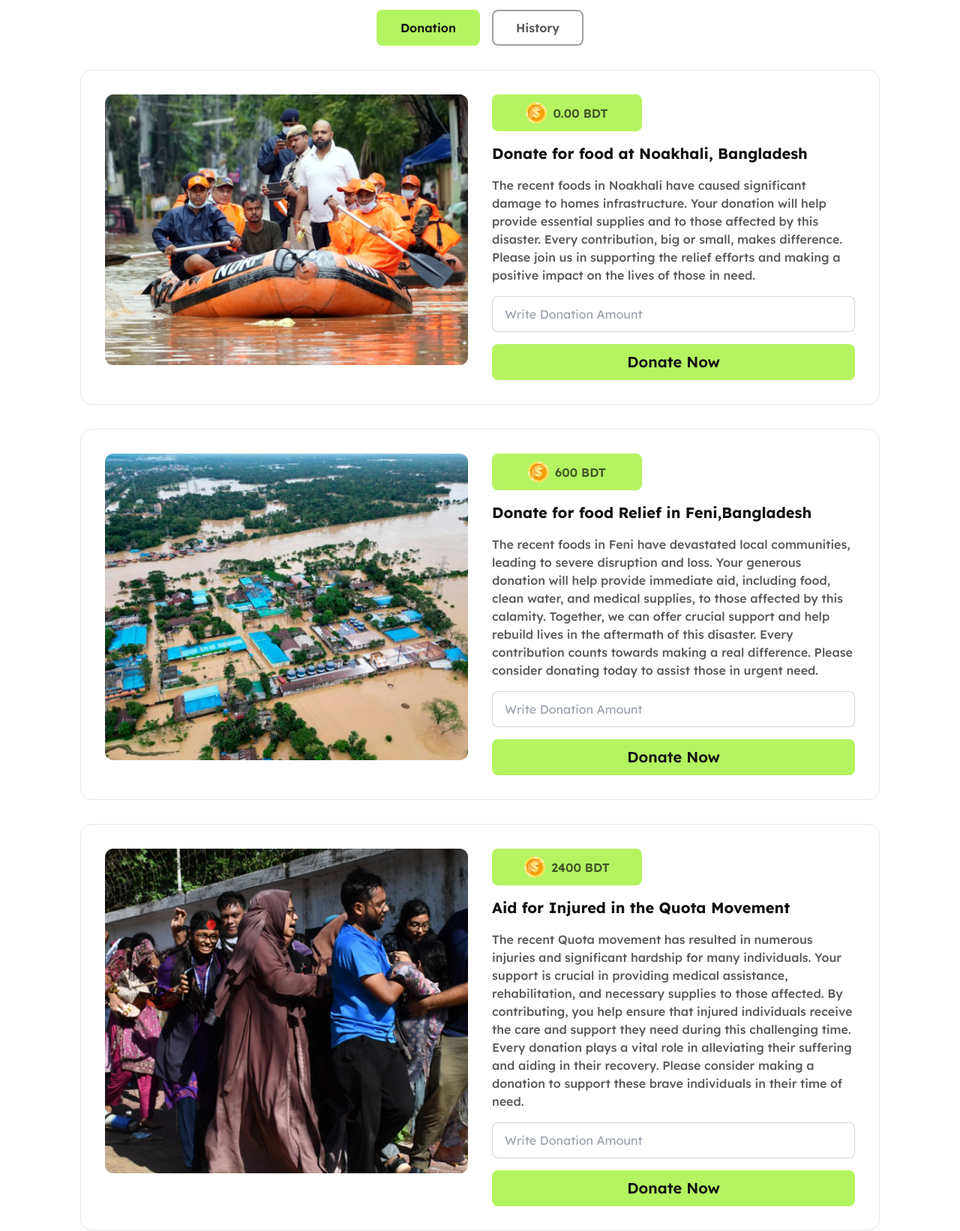
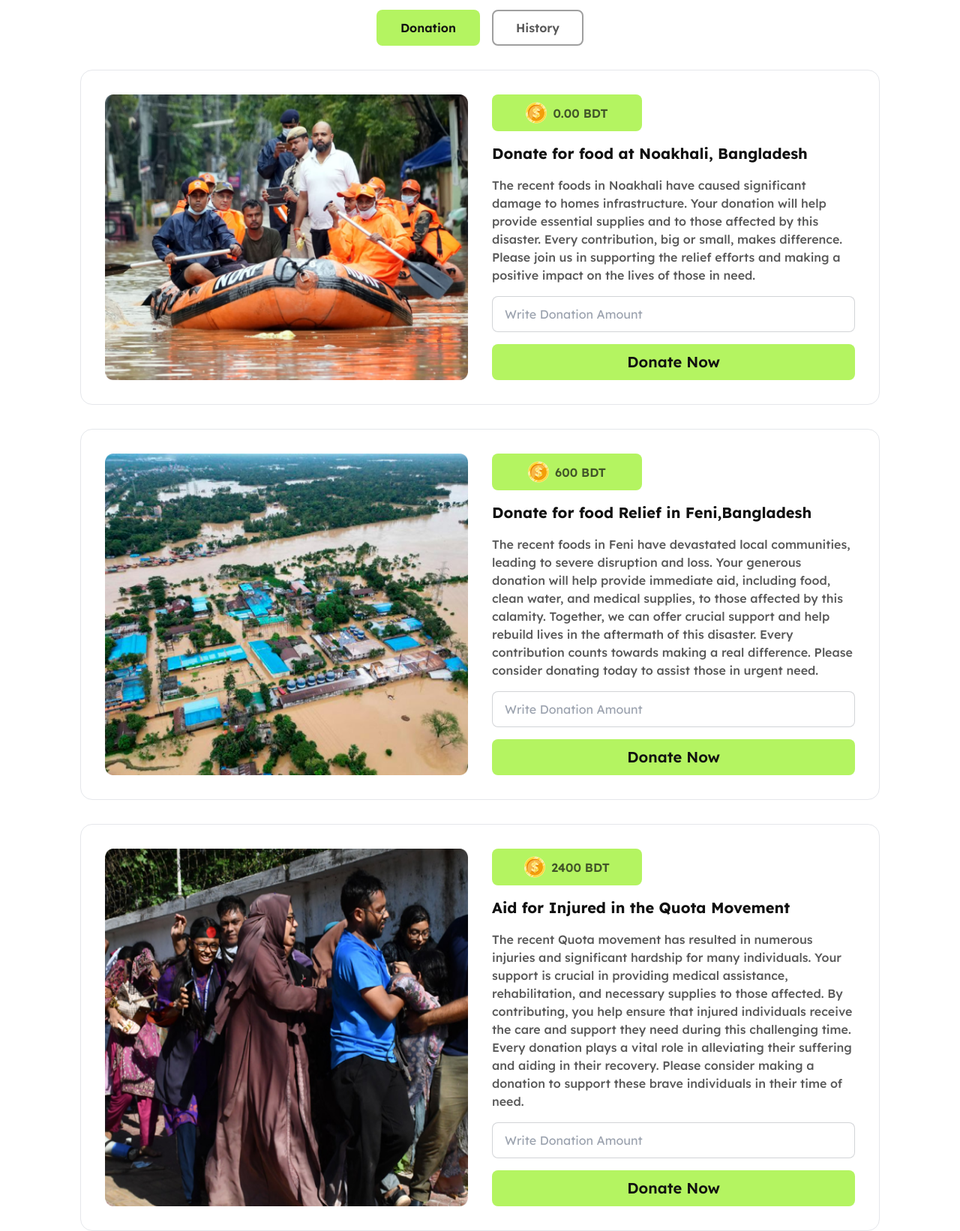
Before and after one commit to tariqul420/ASSIGNMENT-05, a website: page index.html in a window 1280 px wide. Shown: the part 140-1782 px from the top of the page at 75% size. Drawn offline with nearby package versions, Linux system fonts and the light colour scheme; files that its build step writes are made by us from their sources.

Commit message:
assignment 5

```diff
--- a/index.html
+++ b/index.html
@@ -49,7 +49,7 @@
       <!-- done section no 1 -->
       <section class="flex flex-col lg:flex-row gap-8 p-4 md:p-8 border border-solid border-[rgba(17, 17, 17, 0.1)] w-11/12 m-auto rounded-2xl mt-8 lg:w-10/12">
         <div class="flex-1">
-          <img class="w-full" src="assets/noakhali.png" />
+          <img class="w-full h-full" src="assets/noakhali.png" />
         </div>
         <div class="flex-1 flex flex-col justify-between space-y-4">
           <div class="w-[200px] justify-center flex gap-2 items-center bg-primary p-[10px_16px_10px_16px] rounded-lg text-dark-02 font-semibold bg-button">
@@ -69,7 +69,7 @@
       <!-- done section no 2 -->
       <section class="flex flex-col lg:flex-row gap-8 p-4 md:p-8 border border-solid border-[rgba(17, 17, 17, 0.1)] w-11/12 m-auto rounded-2xl mt-8 lg:w-10/12">
         <div class="flex-1">
-          <img class="w-full" src="assets/feni.png" />
+          <img class="w-full h-full" src="assets/feni.png" />
         </div>
         <div class="flex-1 flex flex-col justify-between space-y-4">
           <div class="w-[200px] justify-center flex gap-2 items-center bg-primary p-[10px_16px_10px_16px] rounded-lg text-dark-02 font-semibold bg-button">
@@ -90,7 +90,7 @@
       <!-- done section no 3 -->
       <section class="flex flex-col lg:flex-row gap-8 p-4 md:p-8 border border-solid border-[rgba(17, 17, 17, 0.1)] w-11/12 m-auto rounded-2xl mt-8 lg:w-10/12">
         <div class="flex-1">
-          <img class="w-full" src="assets/quota-protest.png" />
+          <img class="w-full h-full" src="assets/quota-protest.png" />
         </div>
         <div class="flex-1 flex flex-col justify-between space-y-4">
           <div class="w-[200px] justify-center flex gap-2 items-center bg-primary p-[10px_16px_10px_16px] rounded-lg text-dark-02 font-semibold bg-button">
--- a/js/script.js
+++ b/js/script.js
@@ -63,5 +63,5 @@ document.getElementById("btn-quota").addEventListener("click", function (event)
 const blogBtn = document.getElementById("blog-button");
 
 blogBtn.addEventListener('click',function(){
-  window.location.href = '../blog.html'
+  window.location.href = `ASSIGNMENT-05/../blog.html`
 });
```
